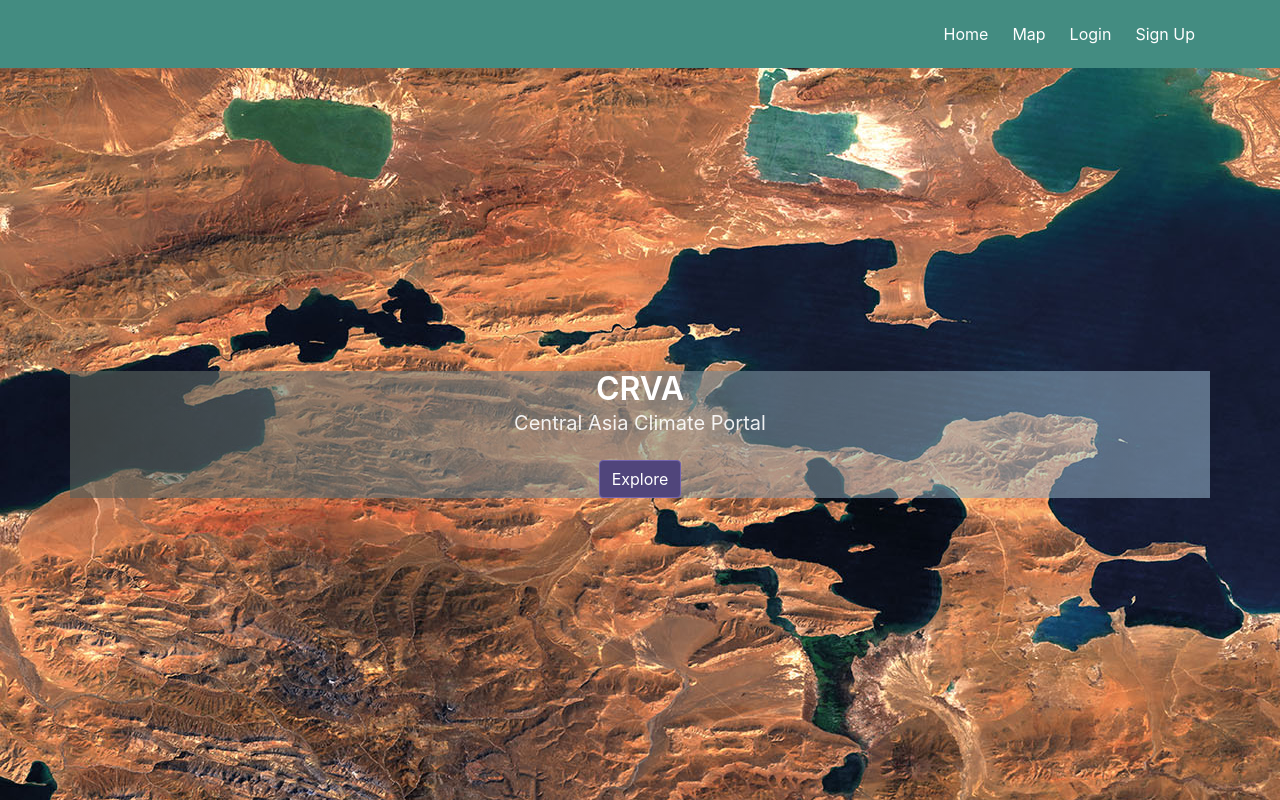
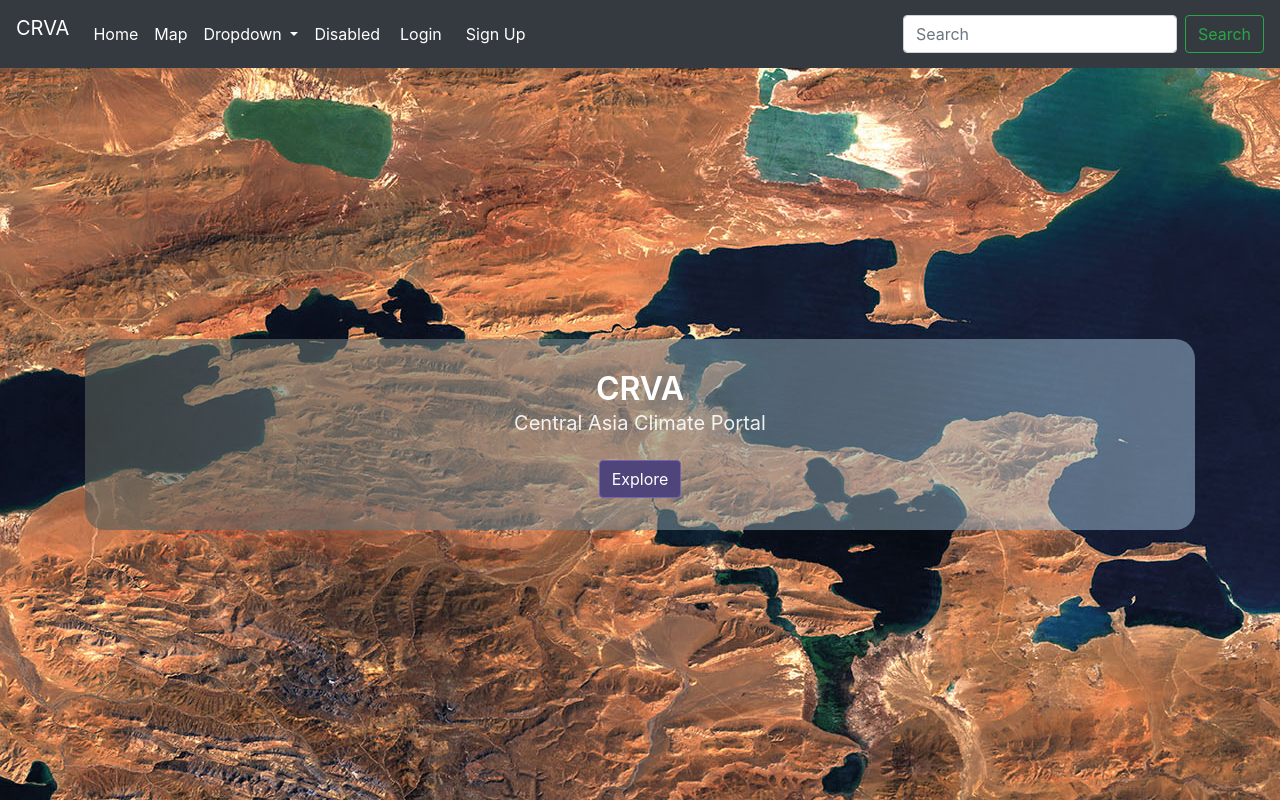
Before and after one commit to Martenz/flaskAuthTemplate, a Flask app: page / in a window 1280 px wide. Run offline with Flask 2, Linux system fonts and the light colour scheme; some libraries are stand-ins or nearby versions.

Commit message:
better template

```diff
--- a/project/form.py
+++ b/project/form.py
@@ -1,7 +1,8 @@
-from wtforms import StringField, PasswordField, BooleanField, SubmitField
+from wtforms import StringField, PasswordField, BooleanField, SubmitField, TextAreaField
 from wtforms.validators import DataRequired
 from wtforms import Form, BooleanField, StringField, PasswordField, validators
 
 class AddPoint(Form):
     name = StringField('Title', [validators.Length(min=4, max=50)])
     coordinates = StringField('Coordinates', [validators.Length(min=0, max=250)])
+    body = TextAreaField('Description', [validators.Length(min=0, max=5000)])
--- a/project/static/style.css
+++ b/project/static/style.css
@@ -1,3 +1,7 @@
+html{
+    overflow-y: auto!important;
+}
+
 .map_title{
     position:absolute;
     color:red;
@@ -17,10 +21,15 @@
 }
 
 .has-text-centered {
-    background-image: linear-gradient(to right, #565e58a1,#a1c1da85)
 }
 
 .hero.is-primary {
-    background-color: #438c81;
+    background-color: #ececec;
     color: #fff;
 }
+
+.center-title{
+    padding:2rem;
+    border-radius:20px;
+    background-image: linear-gradient(to right, #565e58a1,#a1c1da85);
+}
--- a/project/templates/base.html
+++ b/project/templates/base.html
@@ -7,7 +7,7 @@
     <meta name="viewport" content="width=device-width, initial-scale=1">
     <title>Flask Auth Example</title>
     <link rel="stylesheet" href="https://cdnjs.cloudflare.com/ajax/libs/bulma/0.7.2/css/bulma.min.css" />
-    <link rel="stylesheet" href="{{ url_for('static', filename='style.css') }}" />
+    <link rel="stylesheet" href="{{ url_for('static', filename='style.css') }}" version="123"/>
 
     <link rel="stylesheet" href="https://stackpath.bootstrapcdn.com/bootstrap/4.3.1/css/bootstrap.min.css" integrity="sha384-ggOyR0iXCbMQv3Xipma34MD+dH/1fQ784/j6cY/iJTQUOhcWr7x9JvoRxT2MZw1T" crossorigin="anonymous">
     <script src="https://code.jquery.com/jquery-3.3.1.slim.min.js" integrity="sha384-q8i/X+965DzO0rT7abK41JStQIAqVgRVzpbzo5smXKp4YfRvH+8abtTE1Pi6jizo" crossorigin="anonymous"></script>
@@ -18,49 +18,72 @@
 <body>
     <section class="hero is-primary is-fullheight">
 
-        <div class="hero-head">
+        <nav class="navbar navbar-expand-lg navbar-light bg-dark">
+            <a class="navbar-brand" href="#">CRVA</a>
+            <button class="navbar-toggler" type="button" data-toggle="collapse" data-target="#navbarSupportedContent" aria-controls="navbarSupportedContent" aria-expanded="false" aria-label="Toggle navigation">
+              <span class="navbar-toggler-icon"></span>
+            </button>
 
-            <nav class="navbar">
-                <div class="container">
+            <div class="collapse navbar-collapse" id="navbarSupportedContent">
+              <ul class="navbar-nav mr-auto">
+                <li class="nav-item active">
+                  <a class="nav-link" href="{{ url_for('main.index') }}">Home <span class="sr-only">(current)</span></a>
+                </li>
+                <li class="nav-item">
+                  <a class="nav-link" href="{{ url_for('main.mainmap') }}">Map</a>
+                </li>
+                <li class="nav-item dropdown">
+                  <a class="nav-link dropdown-toggle" href="#" id="navbarDropdown" role="button" data-toggle="dropdown" aria-haspopup="true" aria-expanded="false">
+                    Dropdown
+                  </a>
+                  <div class="dropdown-menu" aria-labelledby="navbarDropdown">
+                    <a class="dropdown-item" href="{{ url_for('main.index') }}">Home</a>
+                    <a class="dropdown-item" href="{{ url_for('main.mainmap') }}">Map</a>
+                    <div class="dropdown-divider"></div>
+                    <a class="dropdown-item" href="#">Something else here</a>
+                  </div>
+                </li>
+                <li class="nav-item">
+                  <a class="nav-link disabled" href="#">Disabled</a>
+                </li>
 
-                    <div id="navbarMenuHeroA" class="navbar-menu">
-                        <div class="navbar-end">
-                            <a href="{{ url_for('main.index') }}" class="navbar-item">
-                                Home
-                            </a>
-
-                            <a href="{{ url_for('main.mainmap') }}" class="navbar-item">
-                                Map
-                            </a>
                 {% if current_user.is_authenticated %}
+                <li class="nav-item">
                 <a href="{{ url_for('main.profile') }}" class="navbar-item">
                     Profile
                 </a>
+                </li>
                 {% endif %}
                 {% if not current_user.is_authenticated %}
+                <li class="nav-item">
                 <a href="{{ url_for('auth.login') }}" class="navbar-item">
                     Login
                 </a>
+                </li>
+                <li class="nav-item">
                 <a href="{{ url_for('auth.signup') }}" class="navbar-item">
                     Sign Up
                 </a>
+                </li>
                 {% endif %}
                 {% if current_user.is_authenticated %}
+                <li class="nav-item">
                 <a href="{{ url_for('auth.logout') }}" class="navbar-item">
                     Logout
                 </a>
+                </li>
                 {% endif %}
-                        </div>                    </div>
+
+              </ul>
+              <form class="form-inline my-2 my-lg-0">
+                <input class="form-control mr-sm-2" type="search" placeholder="Search" aria-label="Search">
+                <button class="btn btn-outline-success my-2 my-sm-0" type="submit">Search</button>
+              </form>
             </div>
           </nav>
-        </div>
 
-        <div class="hero-body">
-            <div class="container has-text-centered">
                {% block content %}
                {% endblock %}
-            </div>
-        </div>
     </section>
 
     <script src="{{ url_for('static', filename='main.js') }}" charset="utf-8"></script>
--- a/project/templates/index.html
+++ b/project/templates/index.html
@@ -2,6 +2,11 @@
 
 {% block content %}
 
+<div class="hero-body">
+  <div class="container has-text-centered">
+
+
+<div class="center-title">
 <h1 class="title">
   CRVA
 </h1>
@@ -9,5 +14,9 @@
   Central Asia Climate Portal
 </h2>
 <a class="btn btn-warning" href="/map" role="button" >Explore</a>
+</div>
+
+</div>
+</div>
 
 {% endblock %}
```
Also changed, not shown: project/static/map.css (+14 -9 lines), project/templates/base_map.html (deleted, +0 -63 lines), project/templates/map.html (+32 -7 lines). Lines whose indentation alone changed are shown as unchanged.
